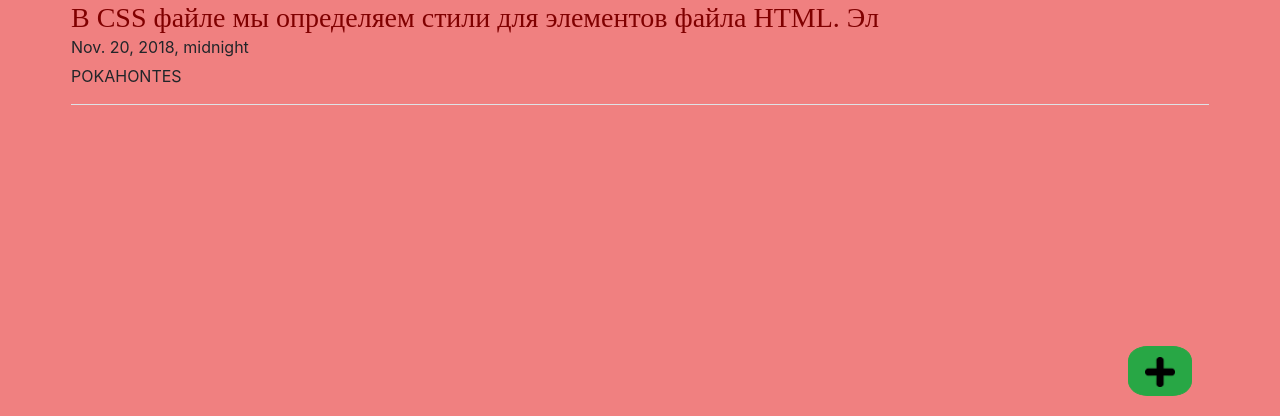
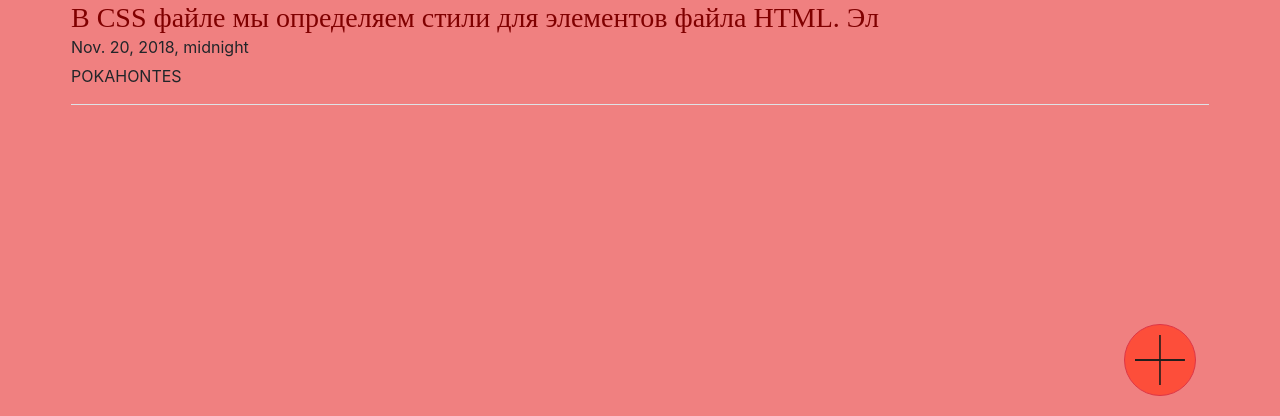
Before and after one commit to Daniilmass/Ahlstrom-hack-1, a Django app: page / in a window 1280 px wide. Shown: the part 384-800 px from the top of the page. Run offline with Django 3.2, Linux system fonts and the light colour scheme; data comes from the database, SQL or seed files in the repository; both versions use the stored data as it was after the commit; some libraries are stand-ins or nearby versions.

Commit message:
Final button

```diff
--- a/static/Supreme.css
+++ b/static/Supreme.css
@@ -29,13 +29,15 @@ h3 {
 .button_right_fix {
     margin-bottom: 20px;
     margin-left: 80%;
-    color: maroon;
+
     text-align: center;
 
     /*content-color: magenta;*/
 }
 
 .button1 {
-    border-radius: 30%;
+    border-radius: 50%;
 
+    padding: 10px;
+    background-color: rgba(255, 71, 48, 0.87);
 }
--- a/templates/index.html
+++ b/templates/index.html
@@ -30,7 +30,7 @@
     </div>
     <div class="row justify-content-md-center button_right_fix fixed-bottom">
 
-        <button type="button" align="center" class= "btn button1 btn-lg btn-success"><img width="30px" height="30px" src="static/img_84809.png"></button>
+        <button type="button" align="center" class= "btn button1 btn-lg btn-outline-danger"><img width="50px" height="50px" src="static/rwanda-plus-icon.png"></button>
 
     </div>
 {% endblock %}
```
Also changed, not shown: db.sqlite3, static/rwanda-plus-icon.png (added).
